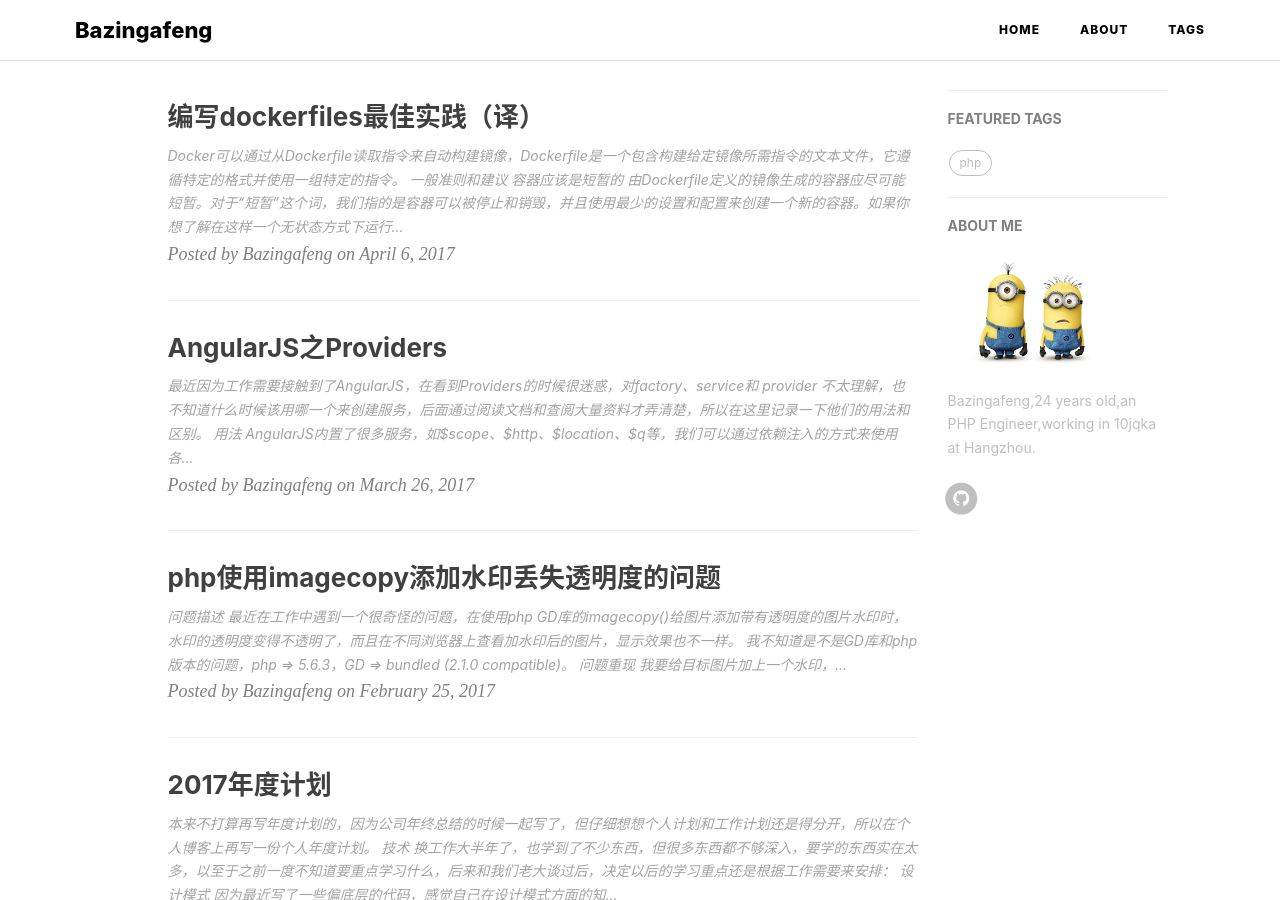
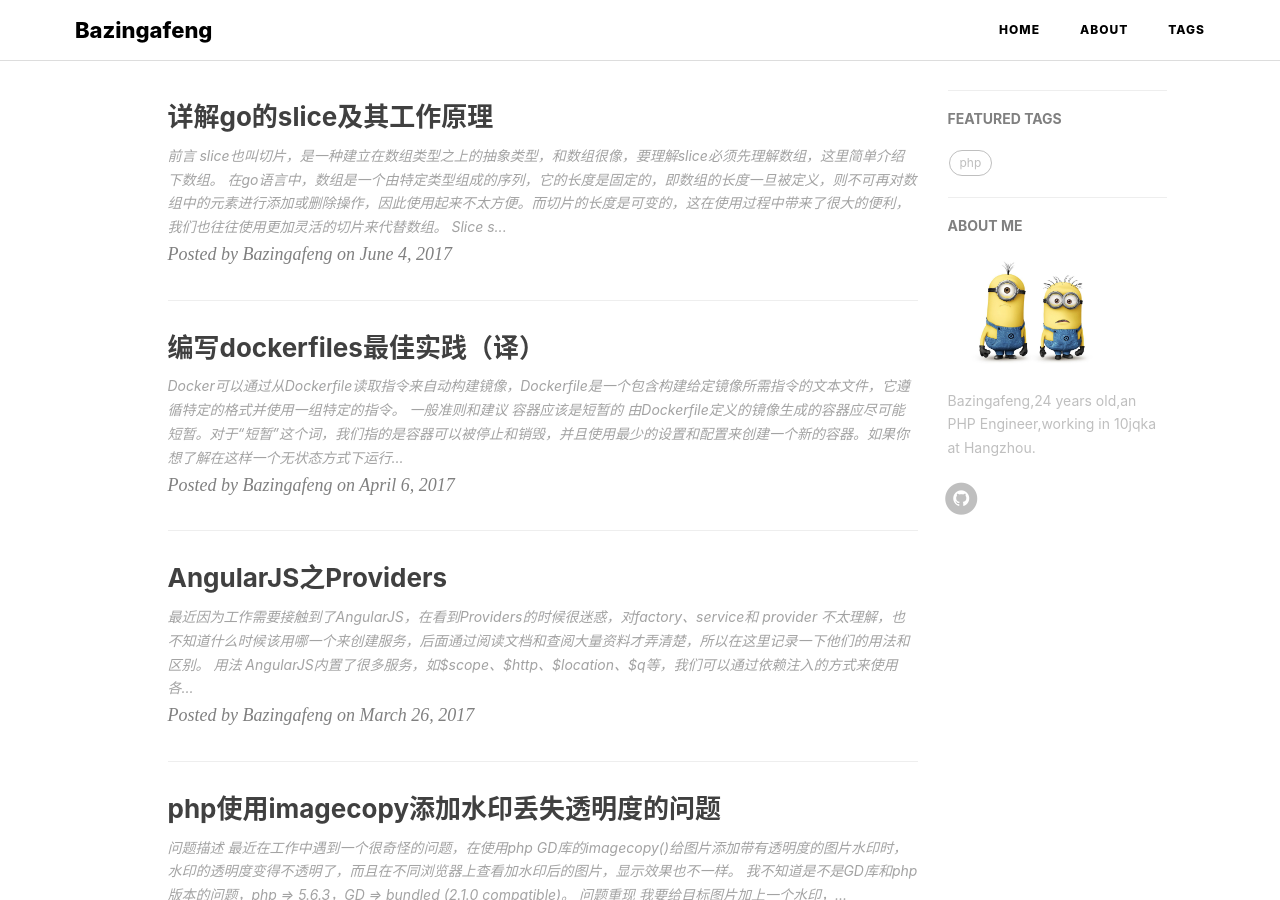
Before and after one commit to fengh0409/fengh0409.github.io, a Jekyll site: the page built from index.html, in a window 1280 px wide and 900 px high. Built offline with Jekyll 4.4.1, drawn with Linux system fonts in a browser that asks for light colours; nearby versions of some CDN libraries; the list of posts is cut into pages by our own code; comment, search, counter and statistics services are not loaded; some of the changed lines change nothing that is shown.

Commit message:
update slice blog

````diff
--- a/_posts/2017-06-04-slice-how-to-work-in-go.markdown
+++ b/_posts/2017-06-04-slice-how-to-work-in-go.markdown
@@ -4,7 +4,7 @@
 keywords:   "切片,数组,slice,slice工作原理"
 description: "详细解析go中slice的工作原理"
 date:       2017-06-04
-published:  false
+published:  true
 catalog: true
 tags:
     - go
@@ -113,10 +113,7 @@
 
 也不是。
 
-运行程序时会发现报panic异常，咦，为什么这次没有扩展summer呢？其实是扩展了，但summer的容量只有7，所以只能将summer扩展到7个元素。在go语言中，超出cap的切片操作将导致panic异常。
-
-通过以上程序运行结果，我们可以得到：
-> 如果切片取值操作超出切片长度而没超出容量，则会扩展该切片，而如果切片取值超过切片容量，则会导致panic异常。
+运行程序时会发现报panic异常，咦，为什么这次没有扩展summer呢？其实是扩展了，但summer的容量只有7，所以只能将summer扩展到7个元素。**在go语言中，超出cap的切片操作将导致panic异常。**
 
 #### 如何引用底层数组
 我们思考一下，slice是如何引用底层数组的？
@@ -141,25 +138,38 @@
 请看下面的例子：
 ```go
 func main() {
-    a := [...]int{0, 1, 2, 3, 4, 5}
-    reverse(a[:])
+    a := [...]int{1, 2, 3, 4, 5}
+    mul(a[:])
     fmt.Println(a)
 }
 
-func reverse(s []int) {
-    for i, j := 0, len(s)-1; i < j; i, j = i+1, j-1 {
-        s[i], s[j] = s[j], s[i]
+func mul(s []int) {
+    for k, _ := range s {
+        s[k] *= 2
     }
 }
 ```
+
 运行程序，打印出a的结果：
 ```go
-[5 4 3 2 1 0]
+[2 4 6 8 10]
 ```
 成功修改了底层数组a的元素。
 
 #### 比较Slice
-数组之间可以比较，而slice之间是不能直接比较的，即不能使用`==`操作符来比较两个slice是否相等，要想比较slice，必须将其展开对每个元素进行比较，如下：
+请看下面的例子，b和c切片取自同一个底层数组，然后比较他们是否相等
+```go
+func main() {
+    a := [...]int{1, 2, 3, 4, 5}
+    b := a[:]
+    c := a[:]
+    fmt.Println(b==c) //invalid operation: b == c (slice can only be compared to nil)
+}
+```
+
+我们运行程序的时候，会发现程序直接报错了，这是因为在go语言中，不能直接比较两个slice是否相等，这是一个不合法的操作。（数组是可以直接比较的）
+
+要想比较两个slice，我们必须像下面这样比较slice中的每个元素，以此来确定slice是否相等。
 ```go
 func equal(x, y []string) bool {
     if len(x) != len(y) {
@@ -174,10 +184,10 @@
 }
 ```
 
-**slice之间之所以不能进行比较，是因为slice的元素是间接引用的。**slice引用的底层数组的元素可能会被修改，即slice在不同的时间包含不同的值，所以肯定是无法进行比较的。
+为什么slice之间不能进行比较呢？**slice之间之所以不能进行比较，是因为slice的元素是间接引用的。**slice引用的底层数组的元素随时可能会被修改，即slice在不同的时间可能包含不同的值，所以肯定是无法进行比较的。
 
 #### Slice追加
-slice的长度是可变的，意味着我们可以对其添加或删除元素。go提供了一个`append`函数用于向slice追加元素，那这其中到底是如何实现的呢？我们来一探究竟。
+slice的长度是可变的，意味着我们可以对其添加或删除元素。go提供了一个内置的`append`函数用于向slice追加元素，当超出切片容量时也可以继续追加，那这其中到底是如何实现的呢？我们来一探究竟。
 
 先看下面的例子：
 ```go
@@ -185,32 +195,29 @@
     var x []int
     for i := 0; i < 10; i++ {
         x = append(x, i)
-        fmt.Printf("%d cap=%d\t%v\n", i, cap(x), x)
+        fmt.Printf("%d len=%d,cap=%d\t%v\n", i, len(x), cap(x), x)
     }
 }
 ```
 
-每一次容量的变化都会导致重新分配内存：
+打印结果：
 ```go
-0  cap=1    [0]
-1  cap=2    [0 1]
-2  cap=4    [0 1 2]
-3  cap=4    [0 1 2 3]
-4  cap=8    [0 1 2 3 4]
-5  cap=8    [0 1 2 3 4 5]
-6  cap=8    [0 1 2 3 4 5 6]
-7  cap=8    [0 1 2 3 4 5 6 7]
-8  cap=16   [0 1 2 3 4 5 6 7 8]
-9  cap=16   [0 1 2 3 4 5 6 7 8 9]
+0 len=1,cap=1	[0]
+1 len=2,cap=2	[0 1]
+2 len=3,cap=4	[0 1 2]
+3 len=4,cap=4	[0 1 2 3]
+4 len=5,cap=8	[0 1 2 3 4]
+5 len=6,cap=8	[0 1 2 3 4 5]
+6 len=7,cap=8	[0 1 2 3 4 5 6]
+7 len=8,cap=8	[0 1 2 3 4 5 6 7]
+8 len=9,cap=16	[0 1 2 3 4 5 6 7 8]
+9 len=10,cap=16	[0 1 2 3 4 5 6 7 8 9]
 ```
-让我们仔细查看i=3时的迭代。当时x包含了[0 1 2]三个元素，但是容量是4，因此可以简单将新的元素添加到末尾，不需要新的内存分配。然后新的y的长度和容量都是4，并且和x引用着相同的底层数组，如图所示:
-![原理图](/img/2017/06/append1.png)
+让我们仔细查看i=3时的迭代。当时x包含了[0 1 2]三个元素，但是容量是4，因此可以简单将新的元素添加到末尾，不需要新的内存分配，此时x的长度和容量都是4。
 
-在下一次迭代时i=4，现在没有新的空余的空间了，因此appendInt函数分配一个容量为8的底层数组，将x的4个元素[0 1 2 3]复制到新空间的开头，然后添加新的元素i，新元素的值是4。新的y的长度是5，容量是8；后面有3个空闲的位置，三次迭代都不需要分配新的空间。当前迭代中，y和x是对应不同底层数组的view。这次操作如图所示：
-![原理图](/img/2017/06/append2.png)
+当i=4，现在x没有多余的空间来存放新的元素了，但此时x的长度变成5，容量变成8。由此可知，当向切片追加元素时，若没有多余空间存放新的元素，go会自动扩展切片，将切片容量直接增加一倍。当i=8时，切片容量也由8变为16，扩大了一倍。
 
-内置的append函数可能使用比appendInt更复杂的内存扩展策略。因此，通常我们并不知道append调用是否导致了内存的重新分配，因此我们也不能确认新的slice和原始的slice是否引用的是相同的底层数组空间。同样，我们不能确认在原先的slice上的操作是否会影响到新的slice。因此，通常是将append返回的结果直接赋值给输入的slice变量：
-`slice := append(slice, s)`
+这里有个问题是无法确认append函数在增加切片容量时是否分配了新的内存，所以往往将追加元素后的切片值赋给原来切片变量：`slice := append(slice, s)`
 
 更新slice变量不仅对调用append函数是必要的，实际上对应任何可能导致长度、容量或底层数组变化的操作都是必要的。要正确地使用slice，需要记住尽管底层数组的元素是间接访问的，但是slice对应结构体本身的指针、长度和容量部分是直接访问的。要更新这些信息需要像上面例子那样一个显式的赋值操作。从这个角度看，slice并不是一个纯粹的引用类型，它实际上是一个类似下面结构体的聚合类型：
 ```go
@@ -243,37 +250,45 @@
 
 如果没有足够的增长空间，即追加元素后slice的长度大于容量，此时appendInt函数会创建一个新的slice，其长度为原有slice追加元素后的长度，容量为长度的两倍，然后将原有的slice复制到新的slice，最后添加y元素。因此，结果z和输入的x引用的将是不同的底层数组。
 
-为了提高内存使用效率，新分配的slice一般略大于保存x和y所需要的最低大小。通过在每次扩展数组时直接将长度翻倍从而避免了多次内存分配，也确保了添加单个元素的平均时间是一个常数时间。
-
-
 #### 删除Slice元素
 go没有提供直接删除slice元素的函数，要删除slice中的元素，实现方法比较有意思。
 
-要删除slice中间的某个元素并保存原有的元素顺序，可以通过内置的copy函数将后面的子slice向前依次移动一位完成：
+要删除slice中间的某个元素并保存原有的元素顺序，可以通过内置的copy函数将后面的子slice向前依次移动一位，然后取切片到倒数第二个元素：
 
 ```go
-func remove(slice []int, i int) []int {
-    copy(slice[i:], slice[i+1:])
-    return slice[:len(slice)-1]
+func remove(x []int, i int) []int {
+    copy(x[i:], x[i+1:])
+    return x[:len(x)-1]
 }
 
 func main() {
-    s := []int{5, 6, 7, 8, 9}
-    fmt.Println(remove(s, 2)) // "[5 6 8 9]"
+    s := []int{1, 2, 3, 4, 5}
+    fmt.Println(remove(s, 2))
 }
 ```
-如果删除元素后不用保持原来顺序的话，我们可以简单的用最后一个元素覆盖被删除的元素：
+
+打印结果：
+```go
+[1 2 4 5]
+```
+
+如果删除元素后不用保持原来顺序的话，我们可以直接用最后一个元素覆盖被删除的元素：
 
 ```go
-func remove(slice []int, i int) []int {
-    slice[i] = slice[len(slice)-1]
-    return slice[:len(slice)-1]
+func remove(x []int, i int) []int {
+    x[i] = x[len(x)-1]
+    return x[:len(x)-1]
 }
 
 func main() {
-    s := []int{5, 6, 7, 8, 9}
-    fmt.Println(remove(s, 2)) // "[5 6 9 8]
+    s := []int{1, 2, 3, 4, 5}
+    fmt.Println(remove(s, 2))
 }
+```
+
+打印结果：
+```go
+[1 2 5 4]
 ```
 
 #### Slice内存技巧
@@ -299,7 +314,7 @@
 nonempty函数也可以使用append函数实现：
 ```go
 func nonempty2(strings []string) []string {
-    out := strings[:0] // zero-length slice of original
+    out := strings[:0]
     for _, s := range strings {
         if s != "" {
             out = append(out, s)
@@ -310,3 +325,6 @@
 ```
 
 ## 总结
+在实际开发过程中，使用切片往往比数组会更有优势，在一些情况下也能够节省内存空间，但同时要注意修改切片会同时修改掉所引用的底层数组的数据。
+
+（完）
````
Also changed, not shown: img/2017/06/append1.png (deleted), img/2017/06/append2.png (deleted).
